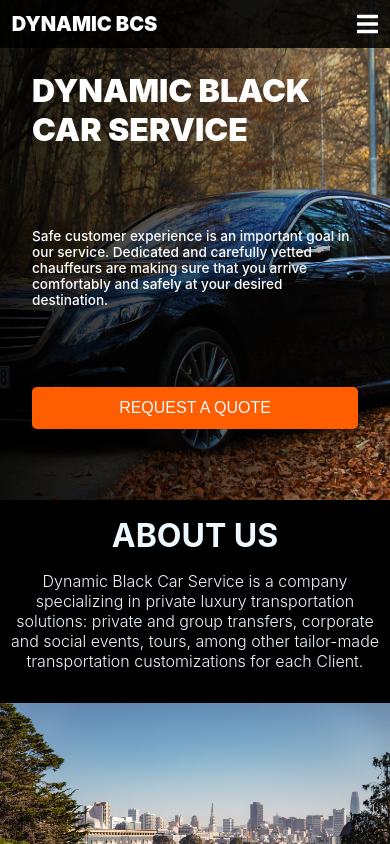
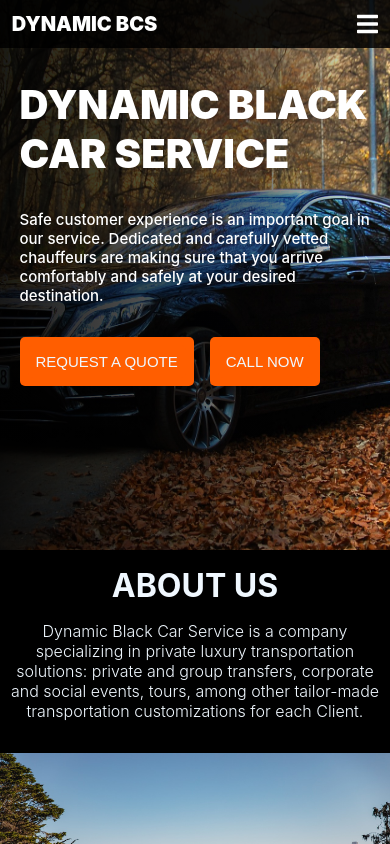
Before and after one commit to ericDevSantana/nextjs-dbcs, a Next.js app: page / in a window 390 px wide. Shown: the top 844 px of the page. Built offline with nearby package versions, Linux system fonts and the light colour scheme.

Commit message:
contact details

```diff
--- a/components/Footer/footer.js
+++ b/components/Footer/footer.js
@@ -53,7 +53,9 @@ export default function Footer() {
           <h1>CONTACT US</h1>
           <div className={styles["Footer-Contact-Item"]}>
             <FontAwesomeIcon icon={faPhone} size="1x" color="coral" />
-            <p>1+ (415) 767-6551</p>
+            <Link href="tel:+1-415-767-6551">
+              <p>1+ (415) 767-6551</p>
+            </Link>
           </div>
           <div className={styles["Footer-Contact-Item"]}>
             <FontAwesomeIcon icon={faEnvelope} size="1x" color="coral" />
--- a/pages/index.js
+++ b/pages/index.js
@@ -5,7 +5,7 @@ import styles from "../styles/Home.module.css";
 import NavBar from "../components/Navbar/navbar";
 import Footer from "../components/Footer/footer";
 import { FontAwesomeIcon } from "@fortawesome/react-fontawesome";
-import { faArrowUp } from "@fortawesome/free-solid-svg-icons";
+import { faArrowUp, faPhone } from "@fortawesome/free-solid-svg-icons";
 
 export default function Home() {
   return (
@@ -42,9 +42,18 @@ export default function Home() {
               Dedicated and carefully vetted chauffeurs are making sure that you
               arrive comfortably and safely at your desired destination.
             </p>
-            <Link href="/contact">
-              <button>REQUEST A QUOTE</button>
-            </Link>
+            <div className={styles["home-buttons"]}>
+              <Link href="/contact">
+              <div className={styles["call-button"]}>
+                  <button>REQUEST A QUOTE</button>
+                </div>
+              </Link>
+              <Link href="tel:+1-415-767-6551">
+                <div className={styles["call-button"]}>
+                  <button>CALL NOW</button>
+                </div>
+              </Link>
+            </div>
           </div>
         </div>
         {/* -- ENDING INTRO BANNER -- */}
@@ -93,10 +102,7 @@ export default function Home() {
                 <Image src="/cadillacsuv.jpeg" layout="fill" />
               </div>
               <div className={styles["vehicle-item-c"]}>
-                <Image
-                  src="/cadillac.jpeg"
-                  layout="fill"
-                />
+                <Image src="/cadillac.jpeg" layout="fill" />
               </div>
             </div>
             {/* <div className={styles["vehicle-b-screen"]}></div> */}
--- a/styles/Home.module.css
+++ b/styles/Home.module.css
@@ -5,7 +5,7 @@
 
 .container img {
   height: 400px;
-  width: 500px;
+  width: 600px;
   margin: auto;
   padding-top: 2rem;
 }
@@ -38,9 +38,9 @@
   bottom: 0%;
   display: flex;
   flex-direction: column;
-  justify-content: space-around;
+  justify-content: flex-start;
   align-items: flex-start;
-  padding: 2rem;
+  padding: 3rem 0 3rem 5%;
   color: white;
   background: linear-gradient(
     90deg,
@@ -53,15 +53,23 @@
 .card h1 {
   font-size: 6rem;
   font-weight: 500;
-  margin: 0 0 0 5%;
+  margin: 2rem 0 3.5rem 5%;
 }
 
 .card p {
-  font-size: 1.5rem;
+  font-size: 1.25rem;
   font-weight: 900;
   width: 60%;
+  margin: 0 0 3.5rem 5%;
+  text-align: left;
+}
+
+.home-buttons {
+  display: flex;
+  flex-direction: row;
+  justify-content: flex-start;
+  width: 60%;
   margin: 0 0 0 5%;
-  text-align: left;
 }
 
 .card button {
@@ -69,10 +77,9 @@
   background-color: rgb(255, 94, 0);
   border-radius: 5px;
   font-size: 1.5rem;
-  padding: 1rem;
-  width: 35%;
+  padding: 0.5rem;
+  width: fit-content;
   font-weight: 700;
-  margin: 0 0 0 5%;
   color: aliceblue;
 }
 
@@ -80,23 +87,34 @@
   cursor: pointer;
 }
 
+.call-button {
+  background-color: rgb(255, 94, 0);
+  padding: 0.5rem;
+  border-radius: 5px;
+  margin-right: 1rem;
+}
+
+.call-button button {
+  width: 100%;
+}
+
 .about {
   display: flex;
-  flex-direction: row;
+  flex-direction: column;
   max-width: 1800px;
   margin: 0 auto 0 auto;
 }
 
 .about-img {
   position: relative;
-  height: 400px;
-  width: 45%;
-  margin: 2rem;
+  height: 500px;
+  width: 75%;
+  margin: 0 auto 2rem auto;
 }
 
 .about-text {
   display: flex;
-  width: 55%;
+  width: 100%;
   flex-direction: column;
   justify-content: space-evenly;
   align-items: center;
@@ -105,14 +123,15 @@
 
 .about-text h1 {
   font-size: 4rem;
-  margin: 0;
+  margin: 1.5rem;
+  text-align: center;
 }
 
 .about-text p {
   font-size: 1.25rem;
   margin: 0 0 2rem 0;
-  width: 55%;
-  text-align: center;
+  width: 75%;
+  text-align: justify;
 }
 
 .vehicles-start {
@@ -289,9 +308,10 @@
 }
 
 @media (max-width: 1500px) {
+
   .backgroundImage {
     background-image: url("../public/auto-2178926_1920.jpg");
-    height: 700px;
+    height: 650px;
     background-position: top;
     background-repeat: no-repeat;
     background-size: 1500px 1000px;
@@ -313,10 +333,10 @@
   }
 
   .card p {
-    font-size: 1rem;
+    font-size: 1.25rem;
     font-weight: 900;
-    width: 80%;
-    text-align: justify;
+    width: 90%;
+    text-align: left;
   }
 
   .card button {
@@ -324,9 +344,26 @@
     background-color: rgb(255, 94, 0);
     border-radius: 5px;
     font-size: 1.5rem;
-    padding: 1rem;
-    width: 70%;
+    padding: 0.5rem;
+    width: fit-content;
     font-weight: 400;
+  }
+
+  .home-buttons {
+    display: flex;
+    flex-direction: row;
+    justify-content: flex-start;
+    align-items: center;
+    width: 90%;
+  }
+
+  .call-button {
+    background-color: rgb(255, 94, 0);
+    border-radius: 5px;
+  }
+
+  .call-button button {
+    width: 100%;
   }
 
   .container img {
@@ -416,14 +453,6 @@
 }
 
 @media (max-width: 800px) {
-  .backgroundImage {
-    background-image: url("../public/auto-2178926_1920.jpg");
-    height: 500px;
-    background-position: top;
-    background-repeat: no-repeat;
-    background-size: 800px 600px;
-  }
-
   .card {
     background: linear-gradient(
       90deg,
@@ -434,23 +463,28 @@
   }
 
   .card h1 {
-    font-size: 3rem;
+    font-size: 70px;
     font-weight: 900;
-    margin: 0;
+    margin: 2rem 0 2rem 0;
   }
 
   .card p {
-    font-size: 1rem;
+    font-size: 20px;
     font-weight: 900;
     width: 100%;
     text-align: left;
+    margin: 0 0 2rem 0;
+  }
+
+  .home-buttons {
     margin: 0;
+    width: 100%;
   }
 
   .card button {
-    font-size: 1rem;
+    font-size: 18px;
     font-weight: 900;
-    padding: 1rem;
+    padding: 0.5rem;
     width: 100%;
     margin: 0;
   }
@@ -529,25 +563,38 @@
   }
 }
 
-@media (max-width: 590px) {
+@media (max-width: 420px) {
+  .backgroundImage {
+    background-image: url("../public/auto-2178926_1920.jpg");
+    height: 420px;
+    background-position: top;
+    background-repeat: no-repeat;
+    background-size: 800px 600px;
+  }
+
+  .card {
+    padding: 3rem 5% 3rem 5%;
+  }
+
   .card h1 {
-    font-size: 2rem;
+    font-size: 40px;
     font-weight: 900;
-    margin: 0;
   }
 
   .card p {
-    font-size: .85rem;
+    font-size: 15px;
     font-weight: 500;
     width: 100%;
     text-align: left;
-    margin: 0;
+  }
+
+  .home-buttons {
+    width: 100%;
   }
 
   .card button {
-    font-size: 1rem;
+    font-size: 15px;
     font-weight: 500;
-    padding: 0.75rem;
     width: 100%;
     margin: 0;
   }
@@ -586,3 +633,13 @@
     margin-top: 0;
   }
 }
+
+@media (max-width: 412px) {
+  .backgroundImage {
+    background-image: url("../public/auto-2178926_1920.jpg");
+    height: 550px;
+    background-position: top;
+    background-repeat: no-repeat;
+    background-size: 800px 600px;
+  }
+}
```
Also changed, not shown: components/Contact/contactForm.js (+11 -2 lines).
